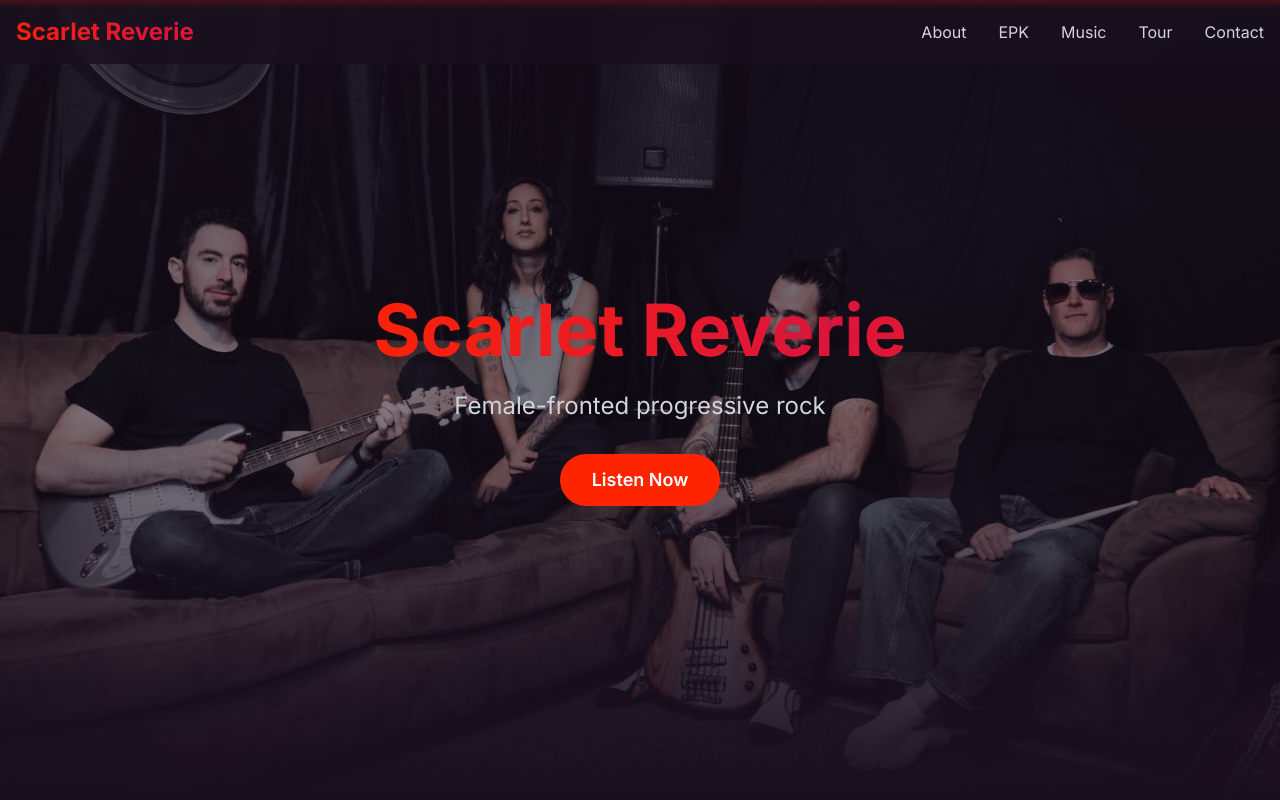
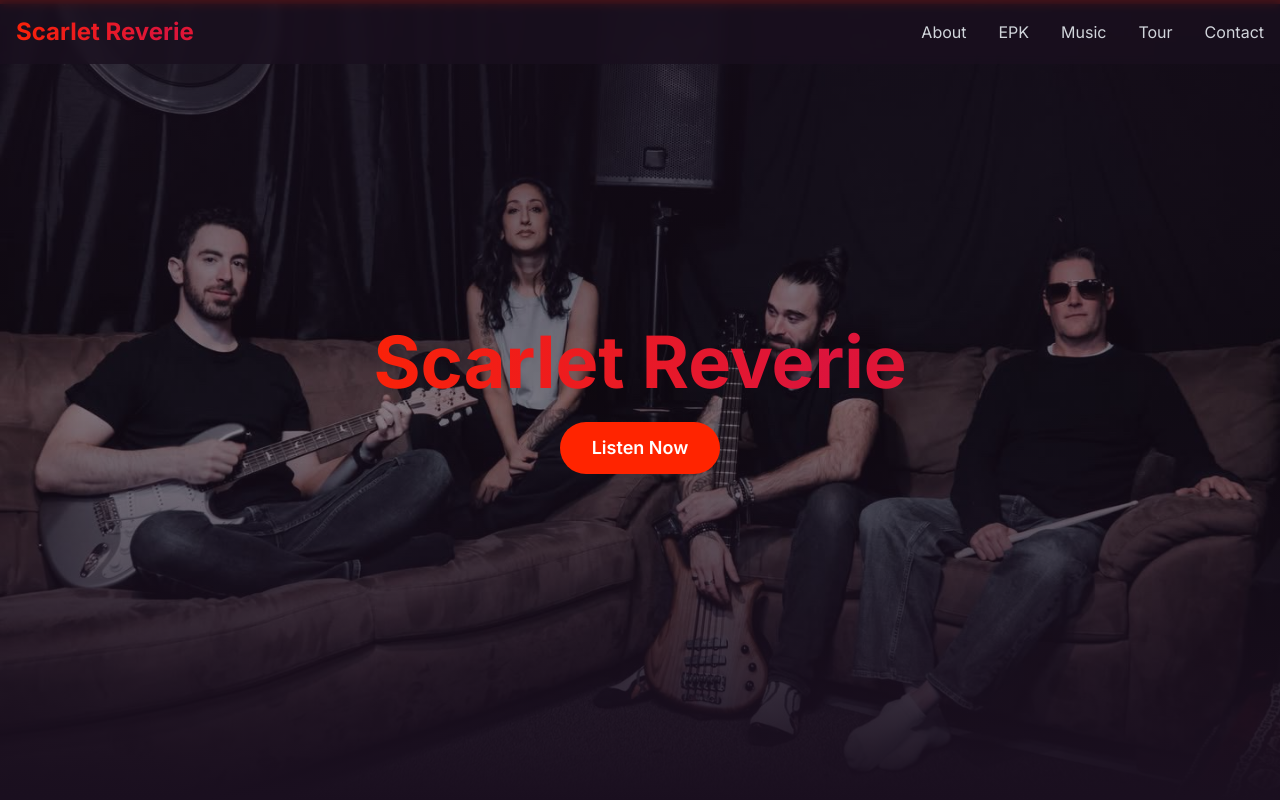
Before and after one commit to JBCStudios/SCARLETREVERIE, a Next.js app: page / in a window 1280 px wide. Shown: the top 800 px of the page. Built offline with nearby package versions, Linux system fonts and the light colour scheme.

Commit message:
Remove band description paragraph from homepage

```diff
--- a/src/app/page.tsx
+++ b/src/app/page.tsx
@@ -334,14 +334,6 @@ export default function Home() {
           >
             Scarlet Reverie
           </motion.h1>
-          <motion.p
-            className="text-xl md:text-2xl text-gray-300 mb-8 max-w-2xl mx-auto"
-            initial={{ opacity: 0 }}
-            animate={{ opacity: 1 }}
-            transition={{ duration: 1, delay: 0.8 }}
-          >
-            Female-fronted progressive rock
-          </motion.p>
           <motion.button
             whileHover={{ scale: 1.1 }}
             whileTap={{ scale: 0.95 }}
```
